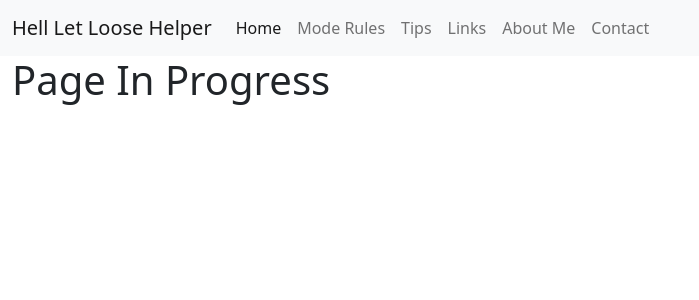
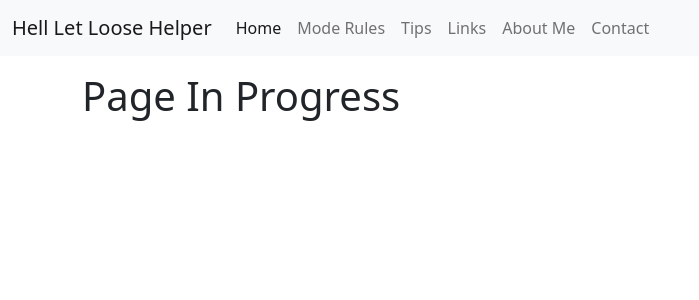
Before and after one commit to JHoover10/HellLetLooseHelper, a SvelteKit app: page / in a window 1280 px wide. Shown: the top 300 px of the page, without its empty margins (0-699 px from the left). Built offline with nearby package versions, Linux system fonts and the light colour scheme.

Commit message:
sean can be helpful sometimes

```diff
--- /dev/null
+++ b/src/app.css
@@ -0,0 +1,11 @@
+h1 {
+    margin: 16px 0;
+}
+
+h3 {
+    margin: 16px 0;
+}
+
+h5 {
+    margin: 16px 0;
+}
--- a/src/routes/+layout.svelte
+++ b/src/routes/+layout.svelte
@@ -1,5 +1,6 @@
 <script>
     import '../../node_modules/bootstrap/dist/css/bootstrap.min.css';
+    import '../app.css';
 </script>
 
 <slot />
--- a/src/routes/+page.svelte
+++ b/src/routes/+page.svelte
@@ -64,7 +64,7 @@
     </div>
 </nav>
 
-<div class="container-fluid">
+<div class="container">
     {#if menu === "Home"}
         <h1>Page In Progress</h1>
     {:else if menu === "Modes"}
```
